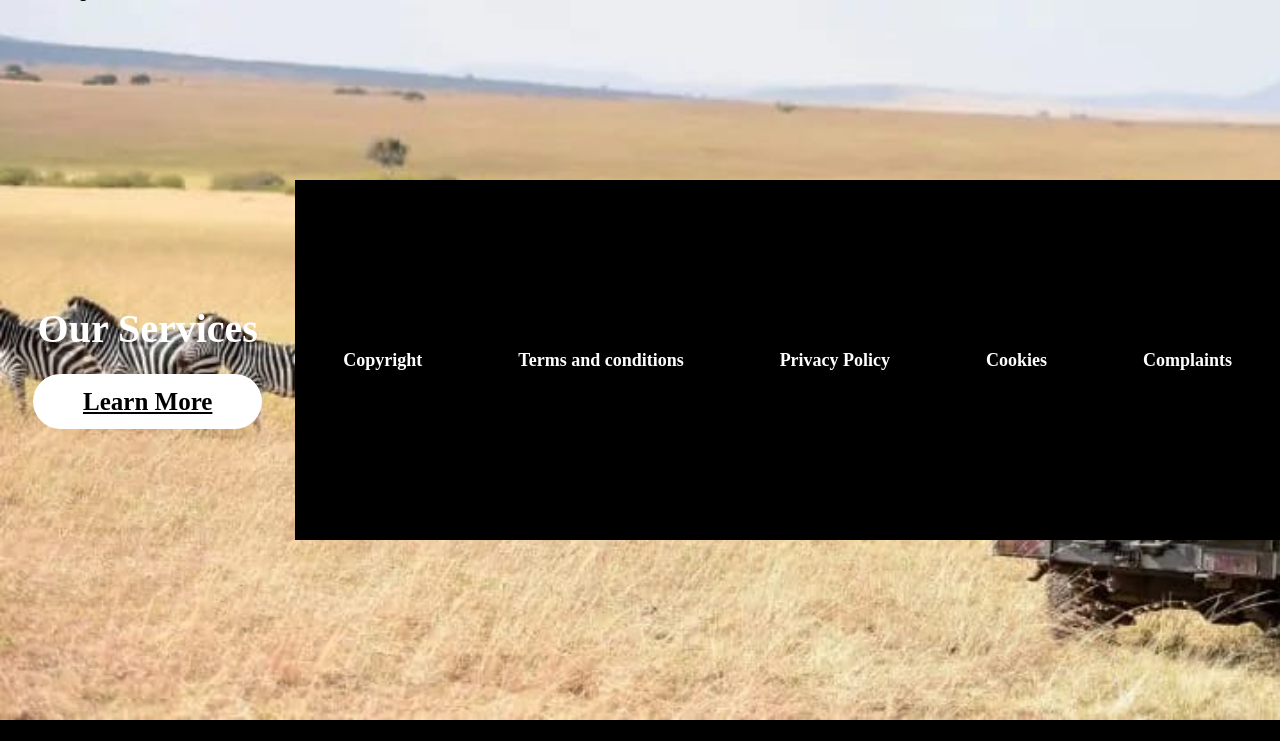
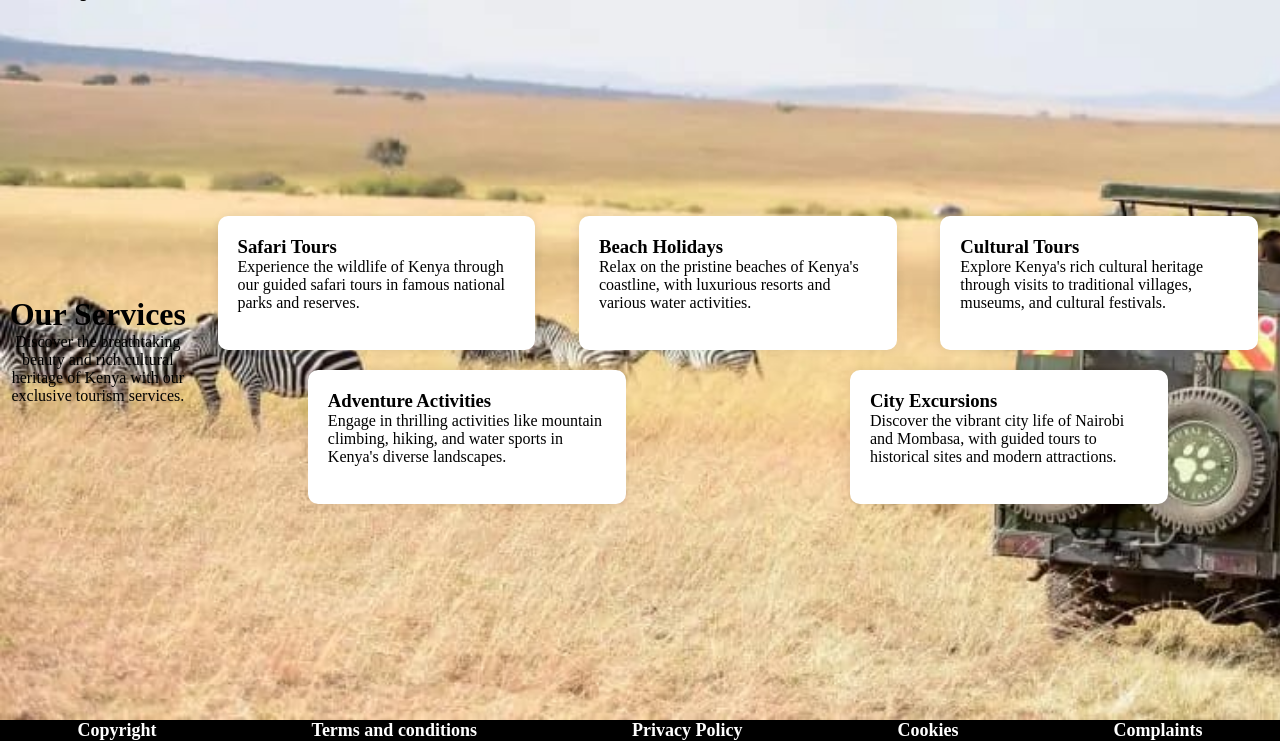
Before and after one commit to Kimuruae/Travel, a PHP site: page /TourKenya/services.html in a window 1280 px wide. Shown: the part 80-821 px from the top of the page. Before the commit the page ends 800 px from the top, so only its background shows below. Run offline with PHP 8.4, Linux system fonts and the light colour scheme.

Commit message:
New styling updates added to the website pages

```diff
--- a/TourKenya/services.html
+++ b/TourKenya/services.html
@@ -24,12 +24,38 @@
     </div>
   </div>
   <div class="main">
-    <div class="heading">
-      <h1>Our Services</h1>
-      <br>
-      <p></p>
-      <br>
-      <a href="#">Learn More</a>
+    <div class="intro">
+            <h1>Our Services</h1>
+            <p>Discover the breathtaking beauty and rich cultural heritage of Kenya with our exclusive tourism services.</p>
+    </div>
+        <div class="services">
+            <div class="service">
+                <h3>Safari Tours</h3>
+                <p>Experience the wildlife of Kenya through our guided safari tours in famous national parks and reserves.</p>
+                <br>
+              </div>
+                <div class="service">
+                <h3>Beach Holidays</h3>
+                <p>Relax on the pristine beaches of Kenya's coastline, with luxurious resorts and various water activities.</p>
+                <br>
+                </div>
+                <div class="service">
+                <h3>Cultural Tours</h3>
+                <p>Explore Kenya's rich cultural heritage through visits to traditional villages, museums, and cultural festivals.</p>
+                <br>
+                </div>
+                <div class="service">
+                <h3>Adventure Activities</h3>
+                <p>Engage in thrilling activities like mountain climbing, hiking, and water sports in Kenya's diverse landscapes.</p>
+                <br>
+                </div>
+                <div class="service">
+                <h3>City Excursions</h3>
+                <p>Discover the vibrant city life of Nairobi and Mombasa, with guided tours to historical sites and modern attractions.</p>
+                </div>
+            </div>
+        </div>
+    </main>
   </div>
   <div class="footer">
     <a href="#">Copyright</a>
--- a/css/style.css
+++ b/css/style.css
@@ -135,7 +135,51 @@ button {
     font-size: 16px;
     cursor: pointer;
 }
-
 button:hover {
     background-color: red;
 }
+/*Services*/
+.intro {
+    text-align: center;
+    margin-bottom: 20px;
+}
+.services {
+    display: flex;
+    flex-wrap: wrap;
+    justify-content: space-around;
+}
+.service {
+    background-color: white;
+    border-radius: 10px;
+    box-shadow: 0 0 10px rgba(0, 0, 0, 0.1);
+    margin: 10px;
+    padding: 20px;
+    width: calc(33% - 40px);
+    box-sizing: border-box;
+}
+.service h3 {
+    margin-top: 0;
+}
+/*Destinations */
+.destinations {
+    display: flex;
+    flex-wrap: wrap;
+    justify-content: space-around;
+}
+.destination {
+    background-color: white;
+    border-radius: 10px;
+    box-shadow: 0 0 10px rgba(0, 0, 0, 0.1);
+    margin: 10px;
+    padding: 20px;
+    width: calc(33% - 40px);
+    box-sizing: border-box;
+    text-align: center;
+}
+.destination img {
+    max-width: 100%;
+    border-radius: 10px;
+}
+.destination h3 {
+    margin-top: 10px;
+}
```
Also changed, not shown: TourKenya/destination.html (+31 -8 lines).
